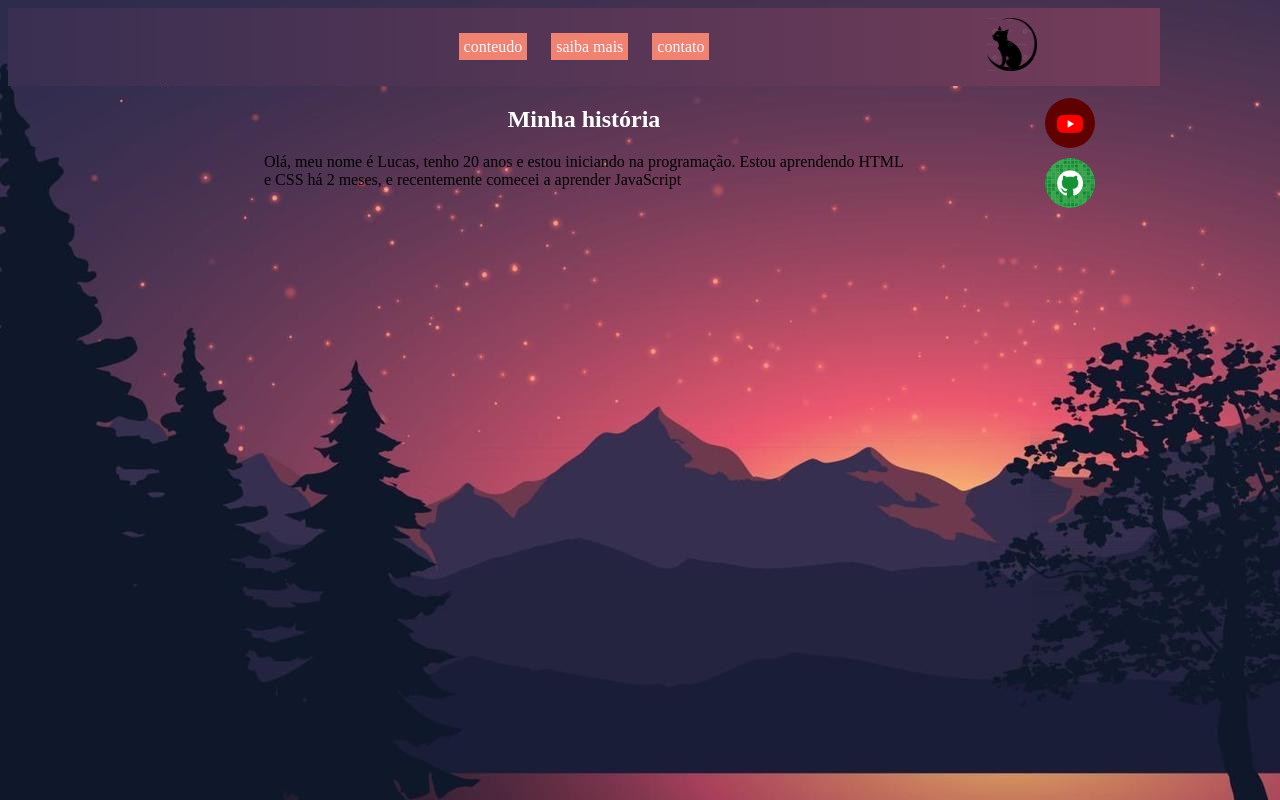
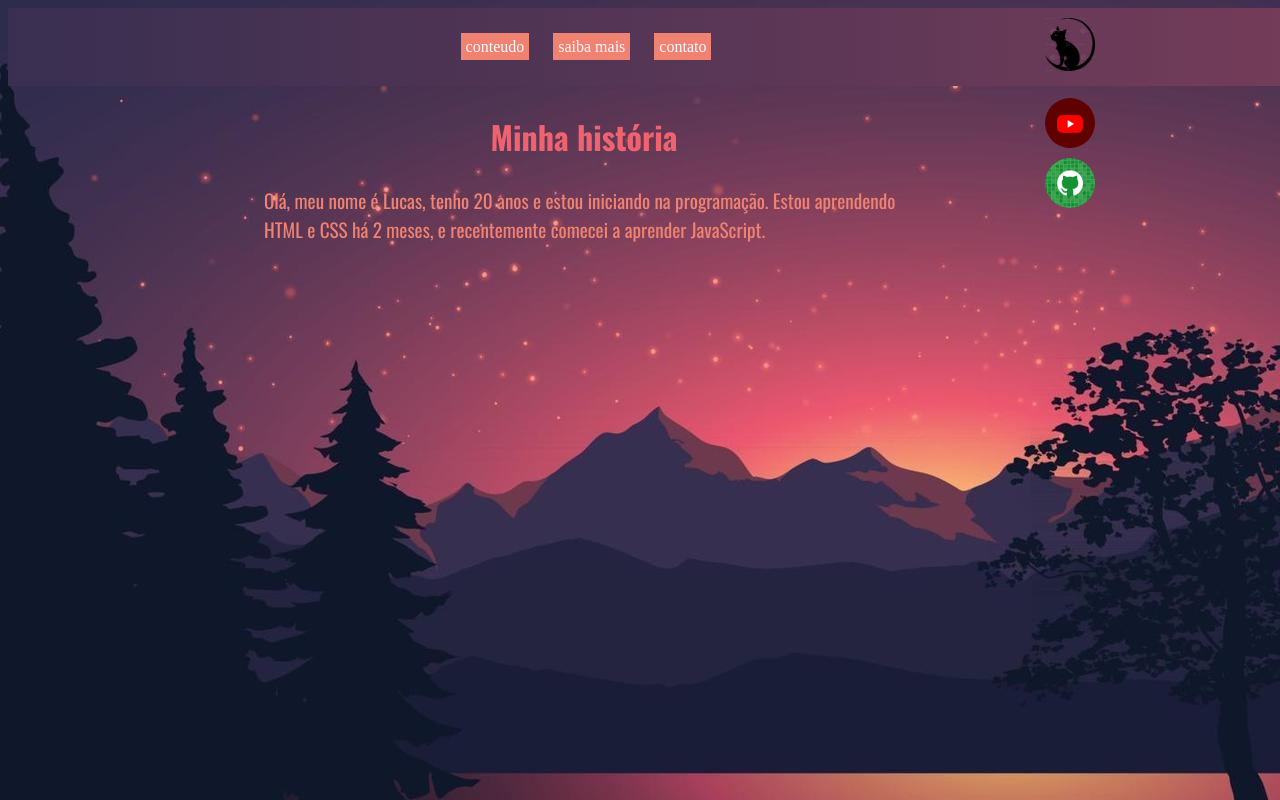
Before and after one commit to LucasLira-dev/lucasportfolio, a plain HTML site: page index.1.html in a window 1280 px wide. Drawn offline with nearby package versions, Linux system fonts and the light colour scheme.

Commit message:
melhorando o site

```diff
--- a/index.1.html
+++ b/index.1.html
@@ -3,7 +3,7 @@
 <head>
     <meta charset="UTF-8">
     <meta name="viewport" content="width=device-width, initial-scale=1.0">
-    <title>testando posiçoes de imagens</title>
+    <title>portfólio do Lucas</title>
     <link rel="stylesheet" href="style.css">
 </head>
 <body>
@@ -19,12 +19,15 @@
 
       <section>
         <h1>Minha história</h1>
-        <p>Olá, meu nome é Lucas, tenho 20 anos e estou iniciando na programação. Estou aprendendo HTML e CSS há 2 meses, e recentemente comecei a aprender JavaScript </p>
+        <p>Olá, meu nome é Lucas, tenho 20 anos e estou iniciando na programação. Estou aprendendo HTML e CSS há 2 meses, e recentemente comecei a aprender JavaScript. </p>
       </section>
 
-      <section id="redes" >
-        <img class="img1" src="imagens/logo-youtube.jpg" alt="logo-youtube">
-        <img class="img2" src="imagens/logo-github.jpg" alt="logo-github">
+      <section id="redes">
+        <a href="https://www.youtube.com/@lucaszx2201" target="_blank">
+        <img class="img1" src="imagens/logo-youtube.jpg" alt="logo-youtube"> </a>
+
+        <a href="https://github.com/LucasLira-dev" target="_blank">
+        <img class="img2" src="imagens/logo-github.jpg" alt="logo-github"> </a>
 
       </section>
 
--- a/style.css
+++ b/style.css
@@ -1,4 +1,9 @@
 @charset "UTF-8";
+
+
+@import url('https://fonts.googleapis.com/css2?family=Oswald:wght@200..700&display=swap');
+
+
 
 body {
     background-image: url(imagens/2962646-paisagem-bela-noite-com-montanha-e-lago-vetor.jpg);
@@ -9,17 +14,21 @@ body {
  header {
     background-image:linear-gradient(to right, #392F51, #733C59 );
     background-size: cover;
+    width: 95vw;
     padding: 30px;
     text-align: center;
  }
 
  nav {
     display: inline-block;
+    position: relative;
+    left: -60px;
 
 
  }
 
- a {
+ nav a {
+
     margin: 10px;
     padding: 5px;
     color: aliceblue;
@@ -31,7 +40,7 @@ body {
  a:hover {
     border: 2px solid rgba(0, 0, 0, 0.119);
     transform: translate(-3px, -3px);
-    box-shadow: 5px 5px 10px rgba(0, 0, 0, 0.127);
+    box-shadow: 5px 5px 10px rgba(0, 0, 0, 0.293);
     transition: transform 0.5, border 1s;
      background-color: #EB656D;
 
@@ -45,15 +54,31 @@ body {
  }
 
  h1 {
-    color: white;
+    color: #EF626F;
     text-align: center;
+    font-size: 2em;
+     font-family: "Oswald", sans-serif;
+     font-optical-sizing: auto;
+     font-weight: 700;
+     font-style: normal;
+     padding-bottom: 0px;
 }
+
+p {
+   color: #F08271;
+   font-family: "Oswald", sans-serif;
+     font-optical-sizing: auto;
+     font-size: 1.2em;
+     font-weight: 400;
+     font-style: normal;
+}
+
 
 img {
     width: 50px;
     position: absolute;
     top: 10px;
-    left: 85%;
+    left: 90%;
 }
 
 #redes {
```
Lines whose indentation alone changed are shown as unchanged.
